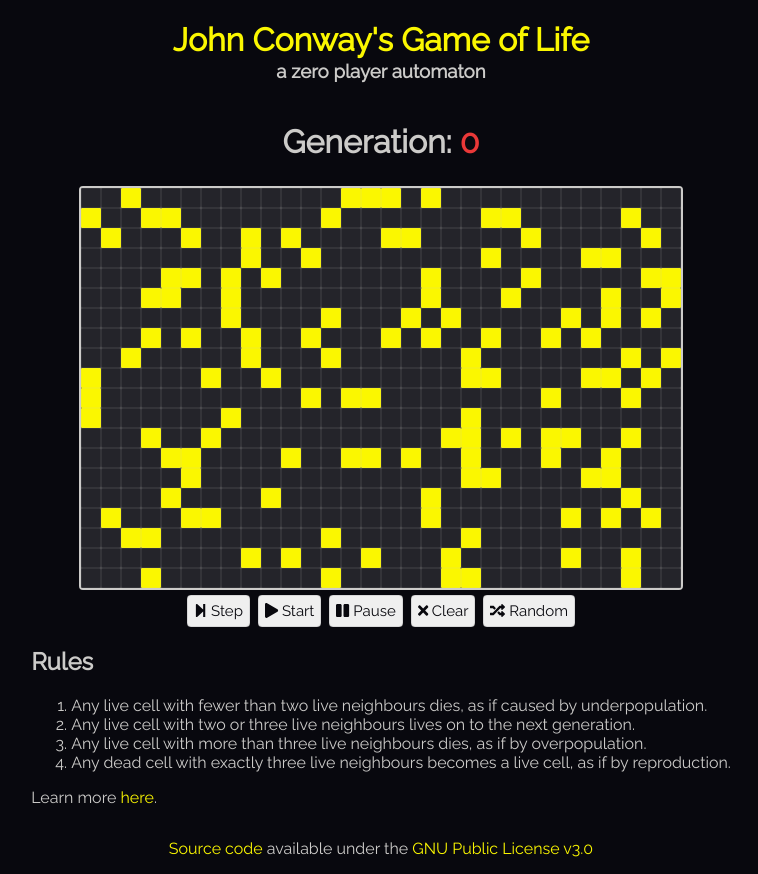
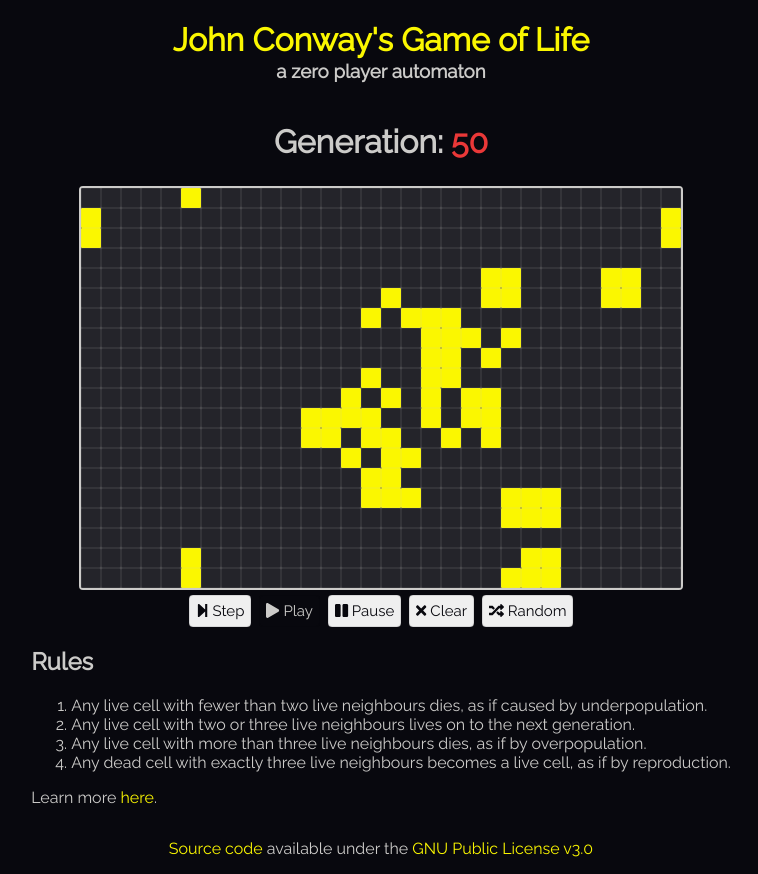
Before and after one commit to CharmedSatyr-freeCodeCamp/game_of_life, a React app: page / in a window 1280 px wide. Shown: the whole page, without its empty margins (259-1017 px from the left). Built offline with nearby package versions, Linux system fonts and the light colour scheme.

Commit message:
disable functions per selected button

```diff
--- a/src/components/Controls.js
+++ b/src/components/Controls.js
@@ -26,20 +26,30 @@ export default class Controls extends Component {
     this.state = { selected: null };
   }
   clear() {
+    if (this.state.selected !== 'clear') {
       clearInterval(this.duration);
       this.props.clear();
       this.setState({ selected: 'clear' });
     }
+  }
   pause() {
+    if (
+      this.state.selected !== 'pause' &&
+      this.state.selected !== 'clear' &&
+      this.state.selected !== 'random'
+    ) {
       clearInterval(this.duration);
       this.setState({ selected: 'pause' });
     }
+  }
   play() {
+    if (this.state.selected !== 'clear' && this.state.selected !== 'play') {
       clearInterval(this.duration);
       this.duration = setInterval(() => {
         this.props.nextGen();
       }, c.duration);
       this.setState({ selected: 'play' });
+    }
   }
   random() {
     clearInterval(this.duration);
@@ -47,32 +57,42 @@ export default class Controls extends Component {
     this.setState({ selected: 'random' });
   }
   step() {
+    if (this.state.selected !== 'clear' && this.state.selected !== 'play') {
       this.props.nextGen();
+    }
+  }
+  componentDidMount() {
+    this.play();
   }
   render() {
     const { selected } = this.state;
     return (
       <div className="controls">
+        {/* STEP */}
         <button onClick={this.step}>
           <FontAwesomeIcon icon="step-forward" />
           &nbsp;Step
         </button>
 
+        {/* PLAY */}
         <button className={selected === 'play' && 'selected'} onClick={this.play}>
           <FontAwesomeIcon icon="play" />
-          &nbsp;Start
+          &nbsp;Play
         </button>
 
+        {/* PAUSE */}
         <button className={selected === 'pause' && 'selected'} onClick={this.pause}>
           <FontAwesomeIcon icon="pause" />
           &nbsp;Pause
         </button>
 
+        {/* CLEAR */}
         <button className={selected === 'clear' && 'selected'} onClick={this.clear}>
           <FontAwesomeIcon icon="times" />
           &nbsp;Clear
         </button>
 
+        {/* RANDOM */}
         <button className={selected === 'random' && 'selected'} onClick={this.random}>
           <FontAwesomeIcon icon="random" />
           &nbsp;Random
```
Lines whose indentation alone changed are shown as unchanged.
